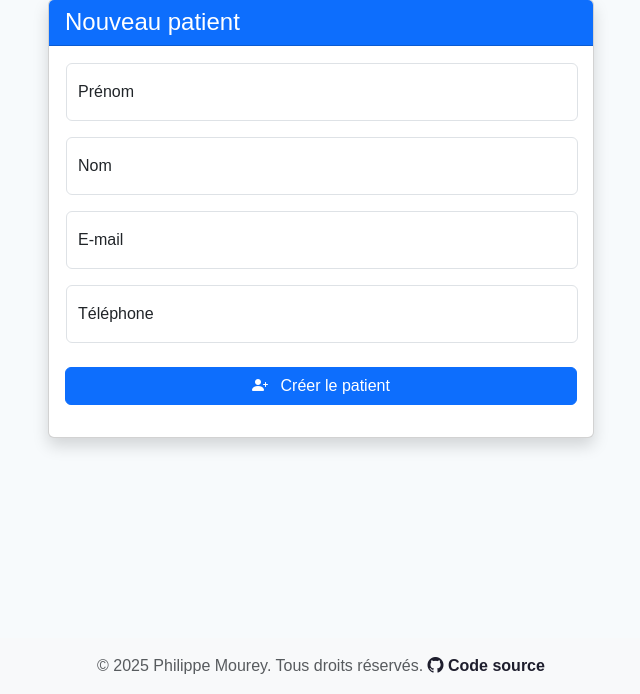
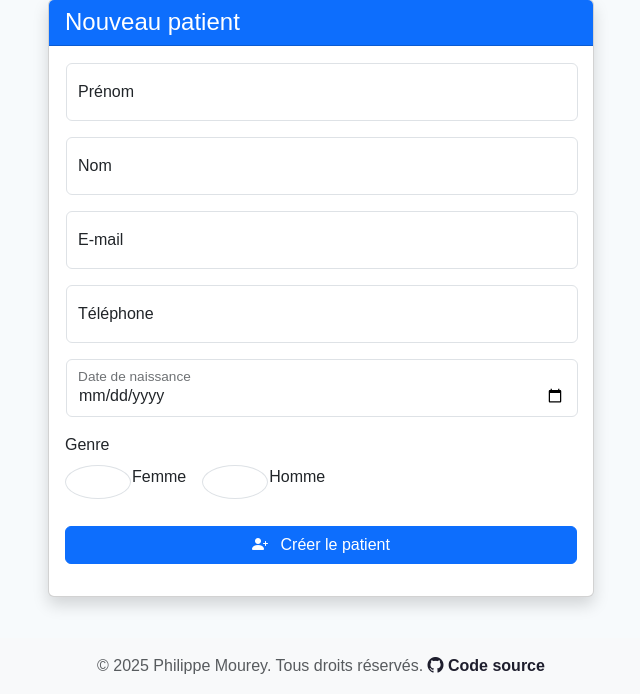
Before and after one commit to pmourey/healthcare, a Flask app: page /new_patient/ in a window 1280 px wide. Shown: the part 234-928 px from the top of the page, without its empty margins (319-959 px from the left). Run offline with Flask 3, Linux system fonts and the light colour scheme; the visitor is signed in with stand-in values (Sample User, id 1); parts of the project's set-up code (start-up, migrations or seed data) failed here and were passed over; some libraries are stand-ins or nearby versions.

Commit message:
Modifier seuils en fonction de l'âge + migration db "Add birth_date and gender to Patient"

```diff
--- a/app.py
+++ b/app.py
@@ -23,6 +23,7 @@ from werkzeug.security import generate_password_hash, check_password_hash
 
 from Controller import get_user_by_id, check, send_confirmation_email, send_password_recovery_email, get_session_by_login, validate_password_complexity, end_other_sessions, safe_float, safe_int
 from Model import User, db, Session, Patient, HealthData, AnalyseSanguine
+from flask_migrate import Migrate
 
 import secrets
 from itsdangerous import URLSafeSerializer, Serializer
@@ -46,7 +47,7 @@ app.config.from_object('config.Config')
 app.config.from_object('config.Medical')
 # Initialize extensions
 db.init_app(app)
-# migrate.init_app(app, db)
+migrate = Migrate(app, db)
 
 # Locale settings
 locale.setlocale(locale.LC_TIME, 'fr_FR')
@@ -424,7 +425,10 @@ def new_patient():
 		last_name = request.form['lastname']
 		email = request.form['email']
 		phone = request.form['phone']
-		if not (first_name and last_name and email and phone):
+		birth_date = request.form['birth_date']
+		birth_date = datetime.strptime(birth_date, '%Y-%m-%d')
+		gender = request.form['gender']
+		if not (first_name and last_name and email and phone and birth_date and gender ):
 			flash('Please enter all the fields', 'error')
 		else:
 			# check if patient already exists by first_name and last_name
@@ -434,7 +438,7 @@ def new_patient():
 			else:
 				# patient = Patient(first_name=first_name.capitalize(), last_name=last_name.capitalize(), email=email, phone=phone, creation_date=datetime.now())
 				user = get_user_by_id(session['login_id'])
-				patient = Patient(first_name=first_name.capitalize(), last_name=last_name.capitalize(), email=email, phone=phone, creation_date=datetime.now(), user_id=user.id)
+				patient = Patient(first_name=first_name.capitalize(), last_name=last_name.capitalize(), email=email, phone=phone, birth_date=birth_date, gender=gender, creation_date=datetime.now(), user_id=user.id)
 				# logging.warning("See this message in Flask Debug Toolbar!")
 				db.session.add(patient)
 				db.session.commit()
@@ -733,7 +737,7 @@ def generate_graphs():
 			display_name, unit = marker_config.get(marker, (marker, ''))
 			selected_blood_data['markers'][marker] = {
 				'values': values, 'display_name': display_name, 'unit': unit,
-				'limits': {'min': app.config['LIMITS'][marker]['min'], 'max': app.config['LIMITS'][marker]['max']}
+				'limits': {'min': app.config['LIMITS'][marker][patient.gender]['min'], 'max': app.config['LIMITS'][marker][patient.gender]['max']}
 			}
 
 	return render_template('patient_report.html', patient=patient, today=datetime.now().strftime('%d/%m/%Y'), health_data=selected_health_data, blood_data=selected_blood_data, selected_health_markers=health_markers, selected_blood_markers=blood_markers)
--- a/requirements.txt
+++ b/requirements.txt
@@ -1,14 +1,18 @@
+alembic==1.16.4
 blinker==1.9.0
 click==8.1.8
 Flask==3.1.0
 Flask-Login==0.6.3
+Flask-Migrate==4.1.0
 Flask-SQLAlchemy==3.1.1
 Flask-WTF==1.2.2
 greenlet==3.2.1
 itsdangerous==2.2.0
 Jinja2==3.1.6
+Mako==1.3.10
 MarkupSafe==3.0.2
 python-dateutil==2.9.0.post0
+python-dotenv==1.1.1
 pytz==2025.2
 six==1.17.0
 SQLAlchemy==2.0.40
--- a/templates/new_patient.html
+++ b/templates/new_patient.html
@@ -64,7 +64,7 @@
                         </div>
 
                         <!-- Téléphone -->
-                        <div class="mb-4">
+                        <div class="mb-3">
                             <div class="form-floating">
                                 <input type="tel"
                                        class="form-control"
@@ -79,6 +79,40 @@
                                 <div class="invalid-feedback">
                                     Veuillez entrer un numéro de téléphone valide (ex: 06 12 34 56 78)
                                 </div>
+                            </div>
+                        </div>
+
+                        <!-- Date de naissance -->
+                        <div class="mb-3">
+                            <div class="form-floating">
+                                <input type="date"
+                                       class="form-control"
+                                       id="birth_date"
+                                       name="birth_date"
+                                       placeholder="Date de naissance"
+                                       value="{{ request.form.birth_date }}">
+                                <label for="birth_date">Date de naissance</label>
+                                <div class="invalid-feedback">
+                                    Veuillez entrer une date de naissance
+                                </div>
+                            </div>
+                        </div>
+
+                        <!-- Genre -->
+                        <div class="mb-4" id="gender-group">
+                            <label class="form-label">Genre</label>
+                            <div class="d-flex gap-3">
+                                <div class="form-check">
+                                    <input class="form-check-input" type="radio" name="gender" id="gender_f" value="F">
+                                    <label class="form-check-label" for="gender_f">Femme</label>
+                                </div>
+                                <div class="form-check">
+                                    <input class="form-check-input" type="radio" name="gender" id="gender_m" value="M">
+                                    <label class="form-check-label" for="gender_m">Homme</label>
+                                </div>
+                            </div>
+                            <div class="invalid-feedback" style="display: none;">
+                                Veuillez sélectionner un genre
                             </div>
                         </div>
 
@@ -104,13 +138,27 @@
 </div>
 
 <script>
-// Activation de la validation Bootstrap
 (function () {
     'use strict'
     var forms = document.querySelectorAll('.needs-validation')
     Array.prototype.slice.call(forms)
         .forEach(function (form) {
             form.addEventListener('submit', function (event) {
+                var genderSelected = form.querySelector('input[name="gender"]:checked')
+                var genderGroup = document.getElementById('gender-group')
+                var invalidFeedback = genderGroup.querySelector('.invalid-feedback')
+
+                if (!genderSelected) {
+                    genderGroup.classList.add('is-invalid')
+                    invalidFeedback.style.display = 'block'
+                    event.preventDefault()
+                    event.stopPropagation()
+                    return false
+                } else {
+                    genderGroup.classList.remove('is-invalid')
+                    invalidFeedback.style.display = 'none'
+                }
+
                 if (!form.checkValidity()) {
                     event.preventDefault()
                     event.stopPropagation()
```
Also changed, not shown: Model.py (+19 -0 lines), templates/patients.html (+8 -2 lines).
